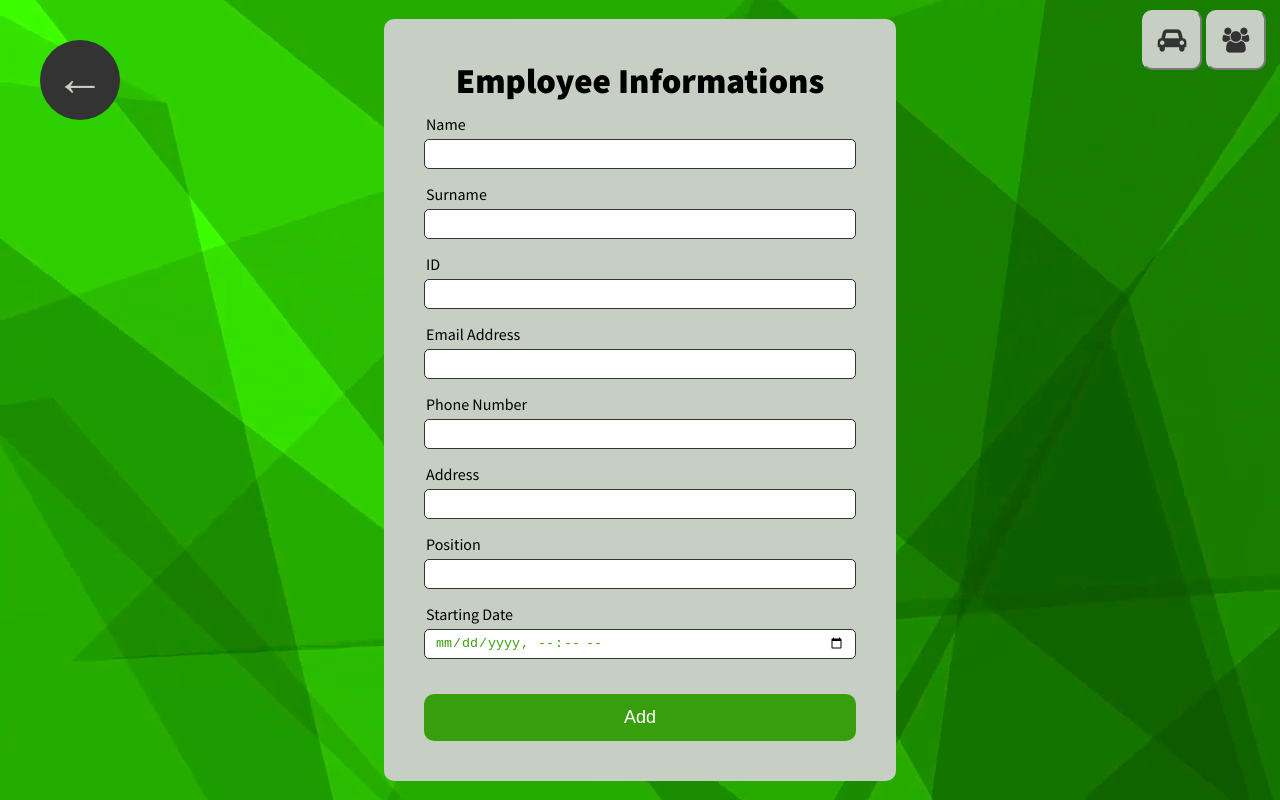
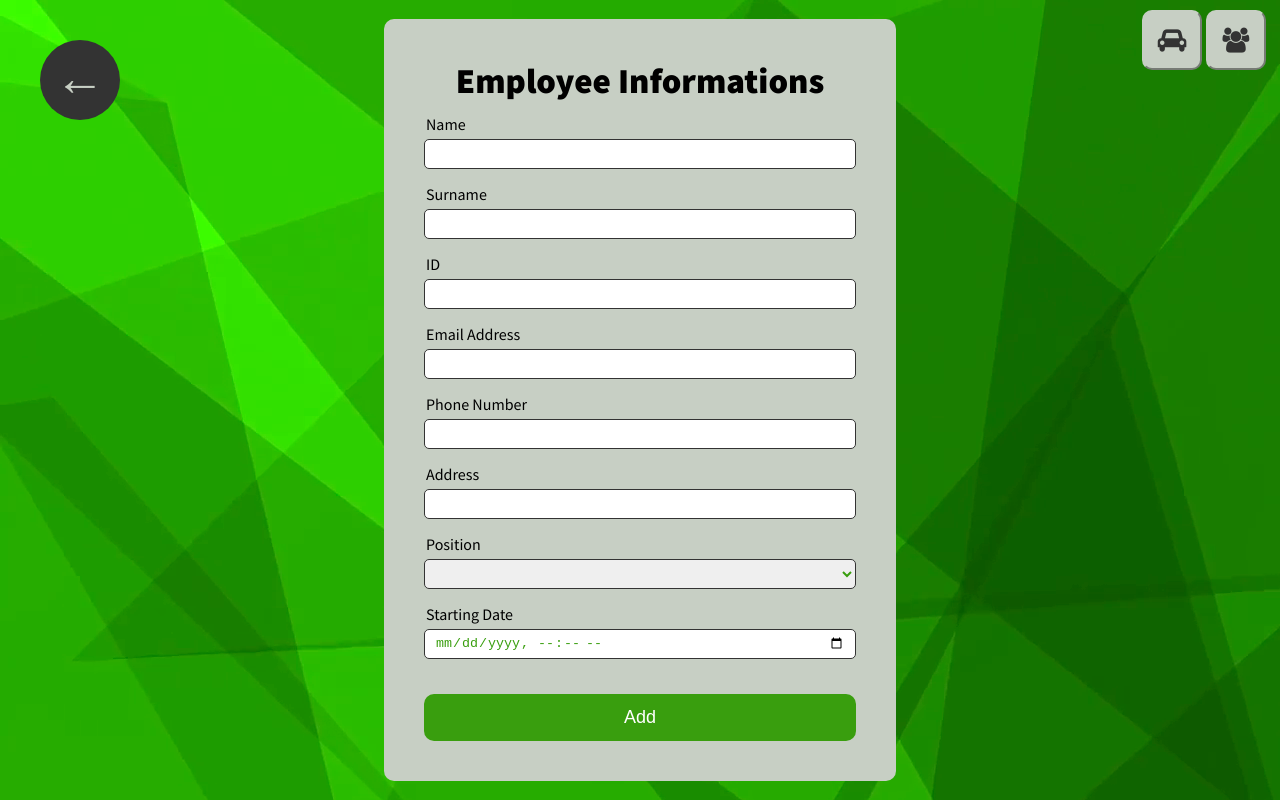
Before and after one commit to aratosten/rent-a-car-app, an Angular app: page /employee-add in a window 1280 px wide. Built offline with nearby package versions, Linux system fonts and the light colour scheme.

Commit message:
Updated employee position input on employee add form

```diff
--- a/src/app/components/employee/employee-add/employee-add.component.html
+++ b/src/app/components/employee/employee-add/employee-add.component.html
@@ -89,7 +89,11 @@
       </div>
       <div class="form-group">
         <label for="position">Position</label>
-        <input type="text" id="position" formControlName="position" />
+        <select formControlName="position">
+          <option *ngFor="let position of employeePositions" [value]="position">
+            {{ position }}
+          </option>
+        </select>
         <div
           class="alert-danger"
           *ngIf="
--- a/src/app/components/employee/employee-add/employee-add.component.ts
+++ b/src/app/components/employee/employee-add/employee-add.component.ts
@@ -1,6 +1,7 @@
 import { Location } from "@angular/common";
 import { Component, OnInit } from "@angular/core";
 import { Router } from "@angular/router";
+import { EmployeePosition } from 'src/app/enumerations/enum-constants';
 import { Employee } from 'src/app/models/employee';
 import { CustomvalidationService } from 'src/app/services/customvalidation.service';
 import { EmployeeService } from 'src/app/services/employee.service';
@@ -12,6 +13,7 @@ import { EmployeeAddFormGroup } from '../../form-groups/employee-add.formgroup';
   styleUrls: ["./employee-add.component.css"],
 })
 export class EmployeeAddComponent implements OnInit {
+  employeePositions: string[] = Object.values(EmployeePosition);
   employeeAddFormGroup: EmployeeAddFormGroup = new EmployeeAddFormGroup(this.customValidationService);
   updatingEmployee: Employee;
   isUpdating: boolean = false;
```
